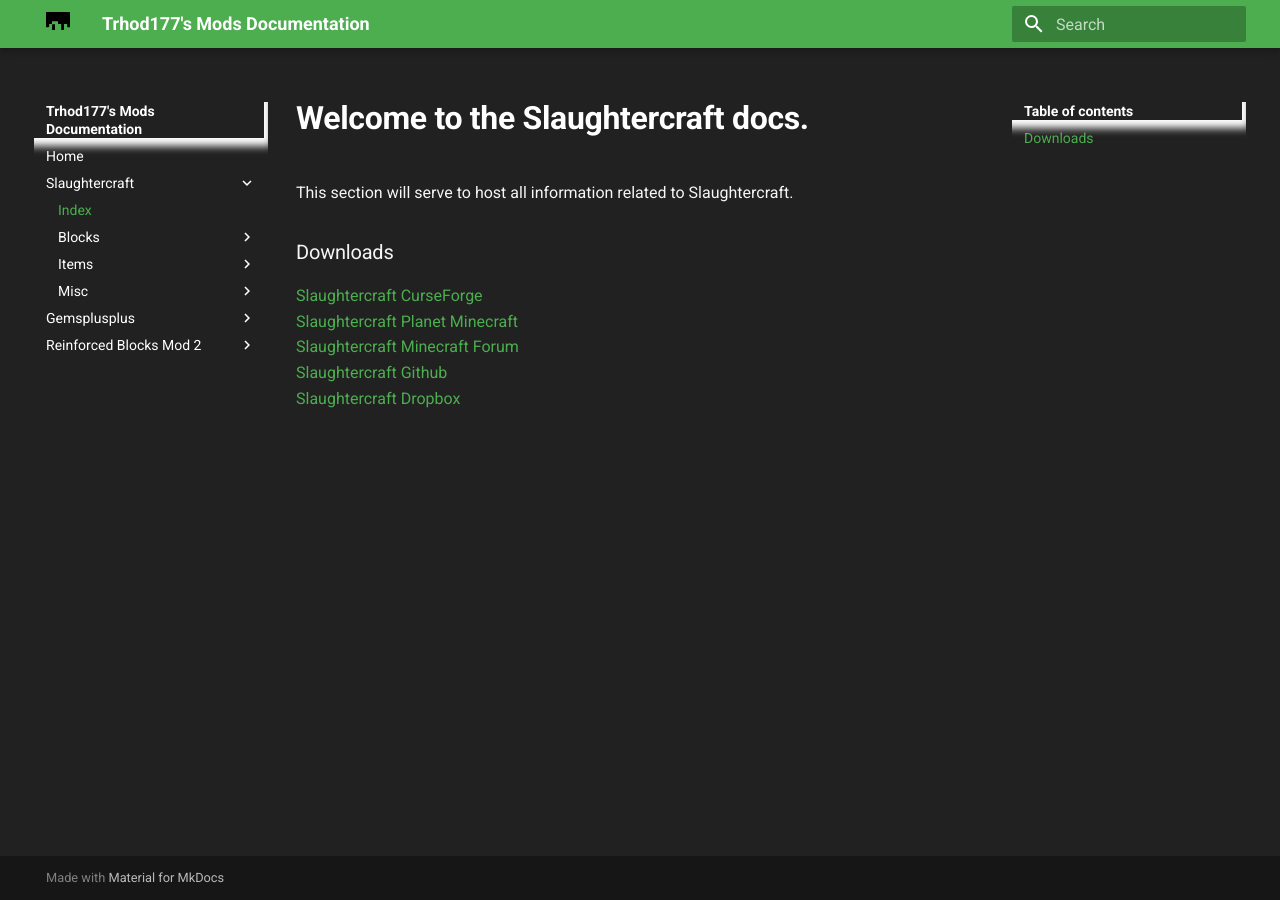
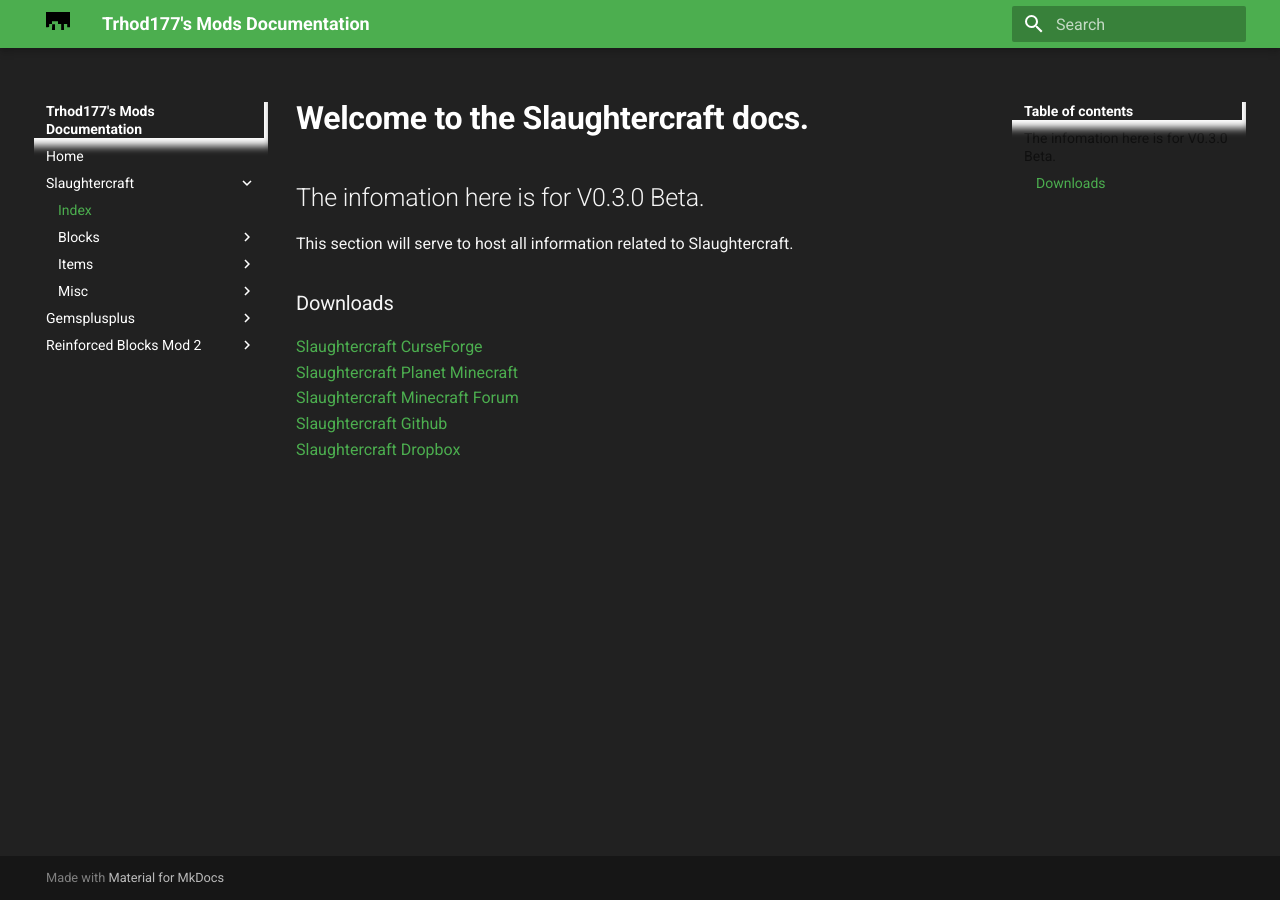
Before and after one commit to CodersDownUnder/ModDocs, an MkDocs documentation site: the page built from docs/slaughtercraft/index.md, in a window 1280 px wide. Built offline with MkDocs 1.6.1 and Material for MkDocs 9.7.7, drawn with Linux system fonts in a browser that asks for light colours.

Commit message:
Update index.md

```diff
--- a/docs/slaughtercraft/index.md
+++ b/docs/slaughtercraft/index.md
@@ -1,4 +1,6 @@
 # Welcome to the Slaughtercraft docs.
+
+##The infomation here is for V0.3.0 Beta.
 
 This section will serve to host all information related to Slaughtercraft.
 
```
